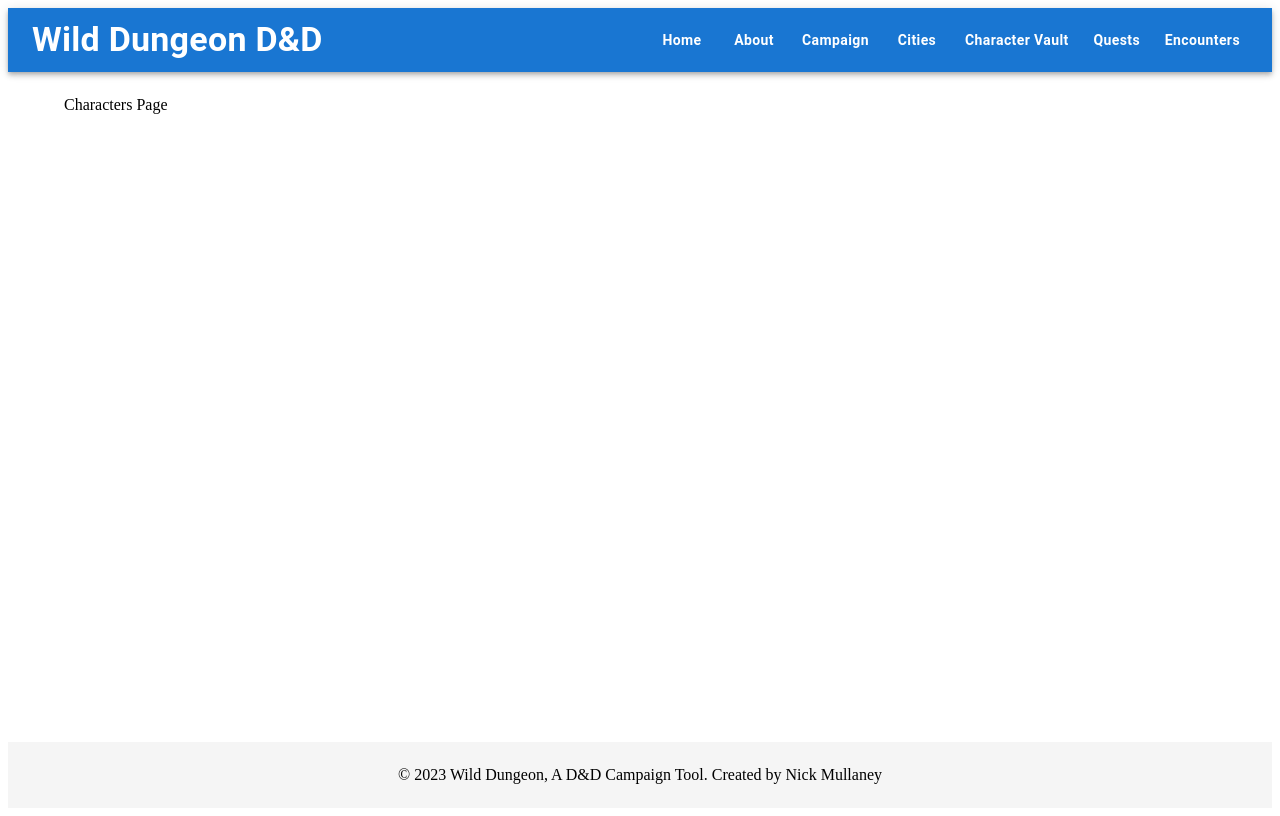
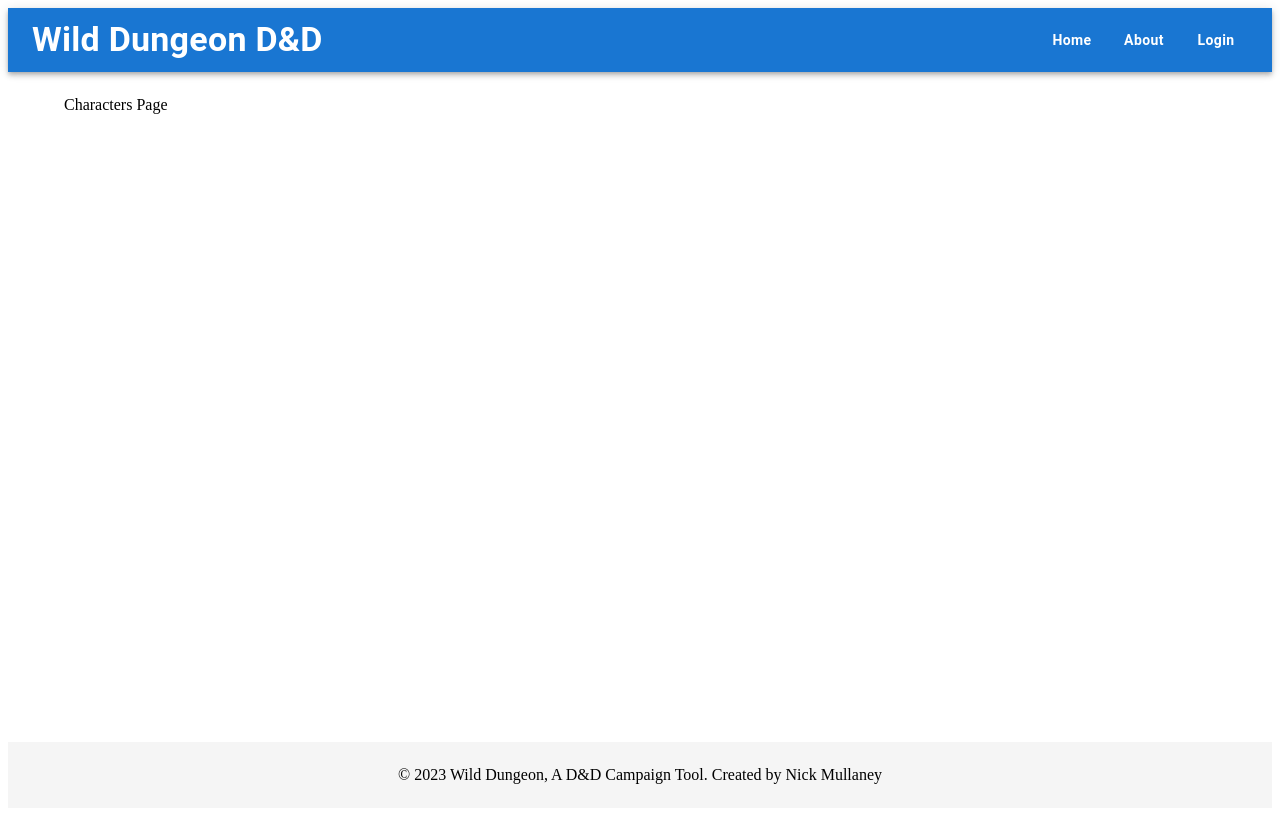
Before and after one commit to nickmullaney/wild-dungeon, a Next.js app: page /characters in a window 1280 px wide. Built offline with nearby package versions, Linux system fonts and the light colour scheme.

Commit message:
adding in base auth for test

```diff
--- a/components/Navbar.jsx
+++ b/components/Navbar.jsx
@@ -1,4 +1,3 @@
-'use client';
 import Link from 'next/link';
 import { AppBar, Toolbar, Typography, Button, Box } from '@mui/material';
 
@@ -12,7 +11,7 @@ const NavbarLink = ({ href, label }) => (
         backgroundColor: 'secondary.main',
         color: 'white'
       },
-      textTransform: 'none', // Keeps the original case of the text
+      textTransform: 'none',
       fontWeight: 'bold',
     }}
   >
@@ -20,7 +19,8 @@ const NavbarLink = ({ href, label }) => (
   </Button>
 );
 
-const Navbar = () => (
+const Navbar = ({ isLoggedIn }) => { // Assuming isLoggedIn is passed as a prop
+  return (
     <AppBar position="static" color="primary">
       <Toolbar>
         <Typography variant="h4" component="div" sx={{ flexGrow: 1, fontWeight: 'bold' }}>
@@ -29,14 +29,24 @@ const Navbar = () => (
         <Box sx={{ display: 'flex', gap: 1 }}>
           <NavbarLink href="/" label="Home" />
           <NavbarLink href="/about" label="About" />
+          {isLoggedIn && (
+            <>
               <NavbarLink href="/campaign" label="Campaign" />
               <NavbarLink href="/cities" label="Cities" />
               <NavbarLink href="/characters" label="Character Vault" />
               <NavbarLink href="/quests" label="Quests" />
               <NavbarLink href="/encounters" label="Encounters" />
+            </>
+          )}
+          {isLoggedIn ? (
+            <NavbarLink href="/logout" label="Logout" /> // Replace with your logout logic
+          ) : (
+            <NavbarLink href="/login" label="Login" /> // Replace with your login page link
+          )}
         </Box>
       </Toolbar>
     </AppBar>
   );
+};
 
 export default Navbar;
```
Also changed, not shown: app/auth/authContext.js (added, +18 -0 lines), components/Login.jsx (added). Lines whose indentation alone changed are shown as unchanged.
